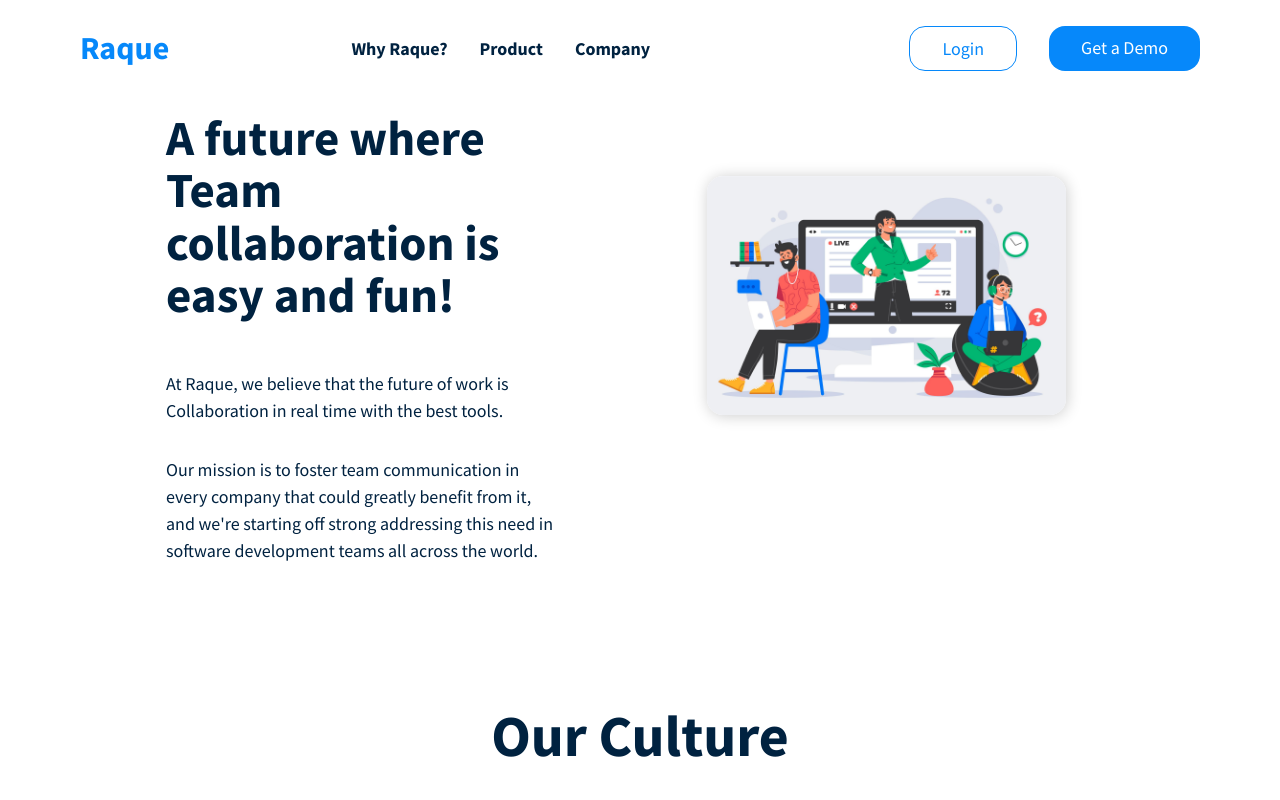
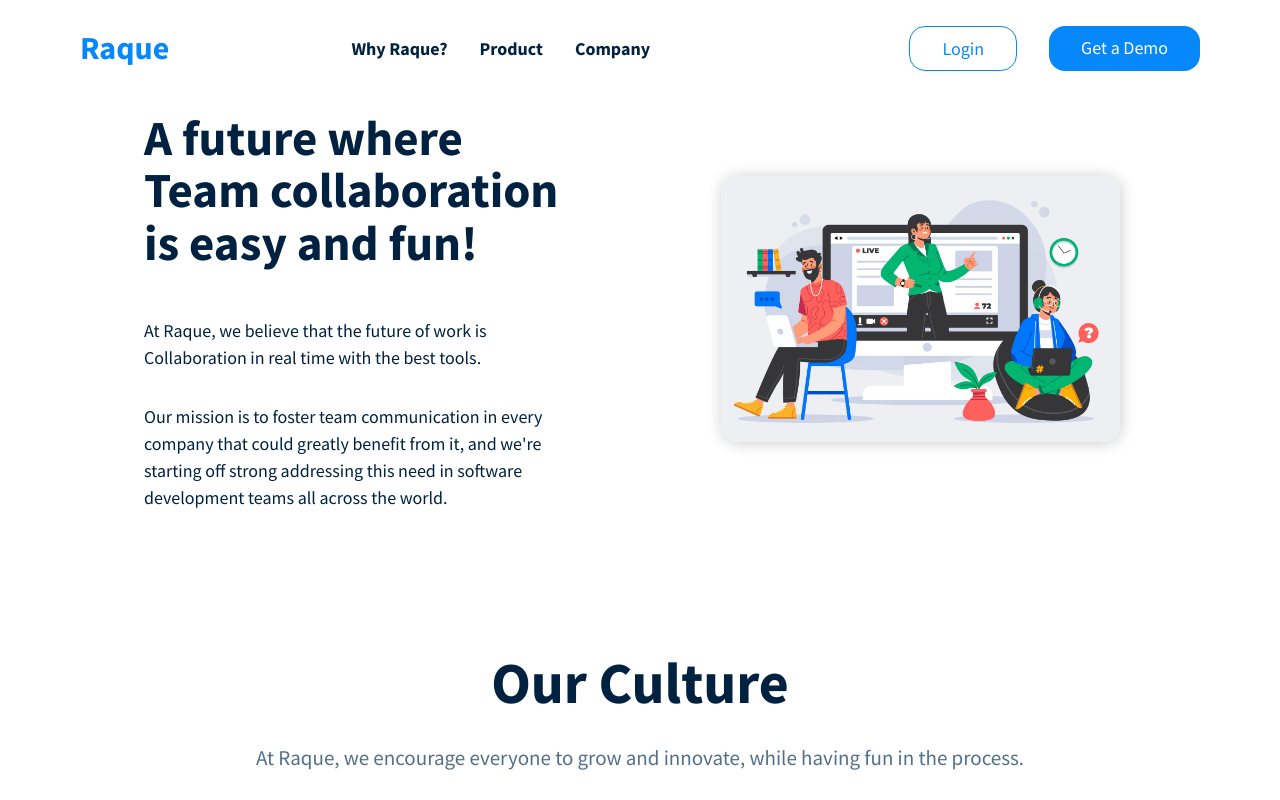
Before and after one commit to bobbyhalljr/raque-io, a React (Create React App) app: page / in a window 1280 px wide. Shown: the top 800 px of the page. Built offline with nearby package versions, Linux system fonts and the light colour scheme.

Commit message:
updated styles

```diff
--- a/src/sections/vision.js
+++ b/src/sections/vision.js
@@ -37,7 +37,7 @@ const Container = styled.div`
     display: flex;
     margin: 2rem auto 1rem auto;
     width: 100%;
-    max-width: 980px;
+    max-width: 1024px;
     @media(max-width: 786px){
         flex-direction: column-reverse;
     }
@@ -53,7 +53,7 @@ const Container = styled.div`
 const HeroImgContainer = styled.div`
     width: 100%;
     box-sizing: border-box;
-    margin: 4rem 4rem 0 0;
+    margin: 4rem 2rem 0 0;
     padding-top: 3rem;
     img {
         /* max-width: 100%; */
```
Also changed, not shown: src/sections/investors.js (+0 -8 lines).
